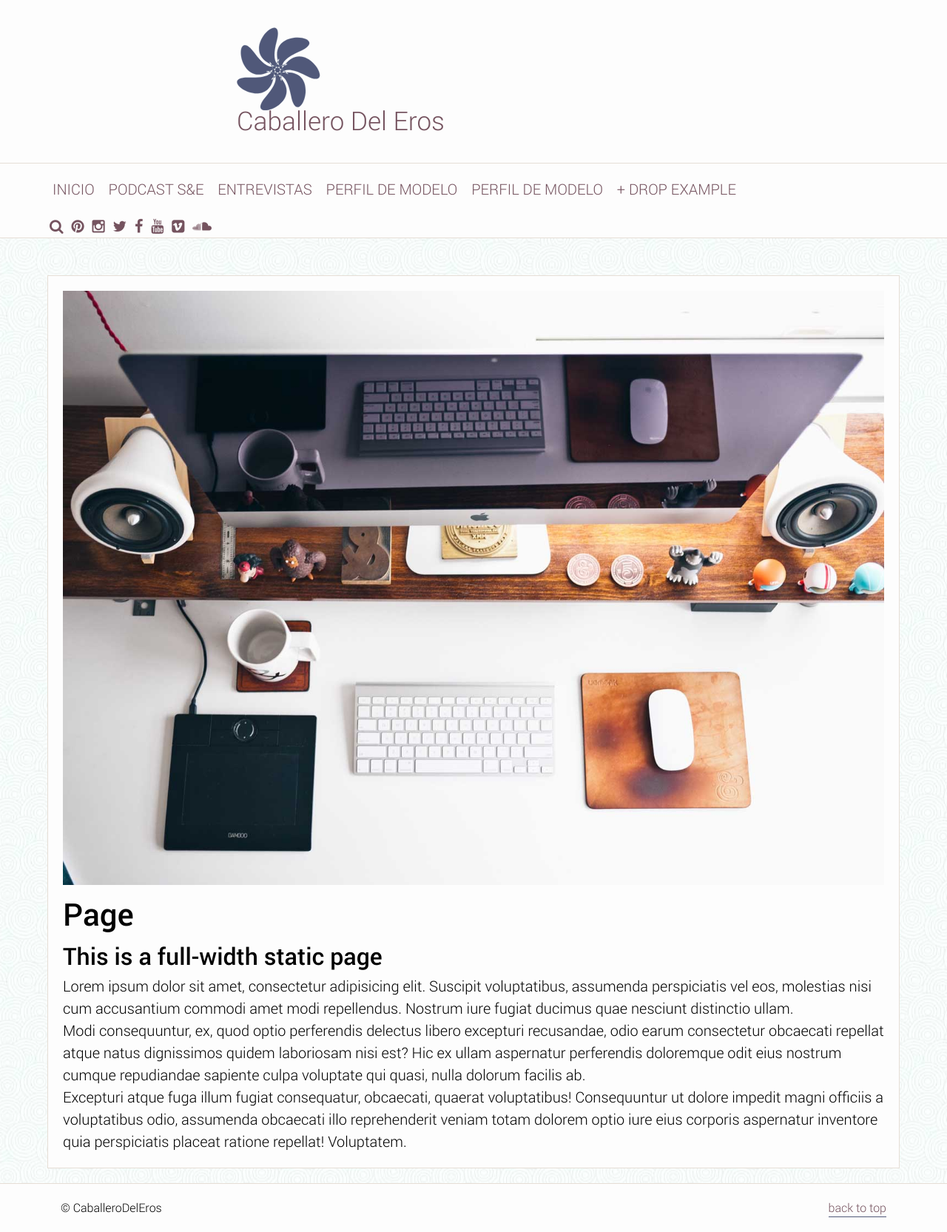
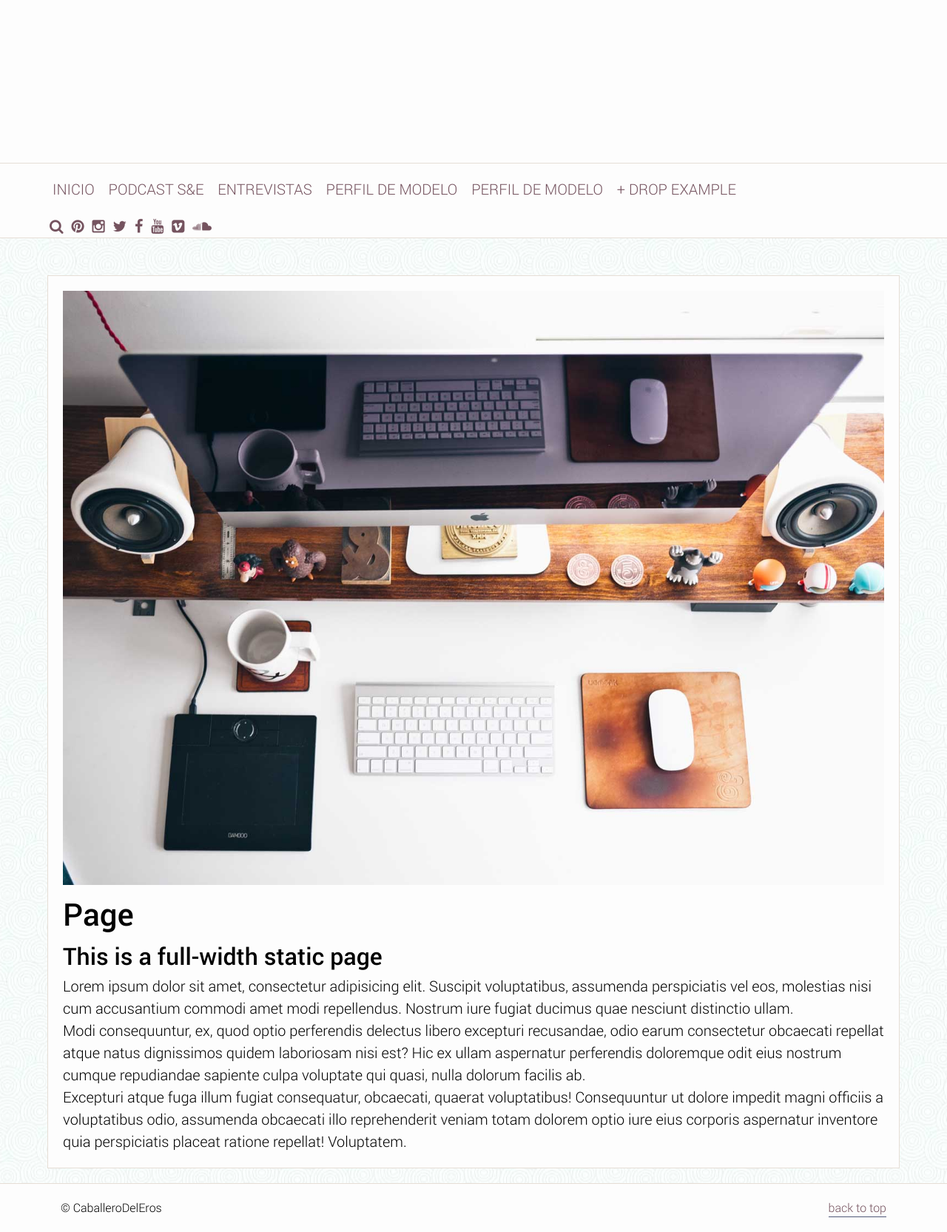
Before and after one commit to Caballerodeleros/-Caballerodeleros.github.io, a Jekyll site: the page built from page-full/index.md, in a window 1280 px wide. Shown: the whole page at 74% size. Built offline with Jekyll 4.4.1, drawn with Linux system fonts in a browser that asks for light colours.

Commit message:
Update full.html

```diff
--- a/_includes/full.html
+++ b/_includes/full.html
@@ -1,6 +1,6 @@
 <svg xmlns:dc="http://purl.org/dc/elements/1.1/" xmlns:cc="http://creativecommons.org/ns#" xmlns:rdf="http://www.w3.org/1999/02/22-rdf-syntax-ns#" xmlns:svg="http://www.w3.org/2000/svg" xmlns="http://www.w3.org/2000/svg" version="1.1" viewBox="0 0 127.27984 28.97019" class="ts_full">
   <g transform="translate(-292.0152,-375.88218)">
-    <path class="icon" d="m 297.74177,394.32464 c -6.43839,7.45302 10.47423,2.57234 4.08373,-4.92179 -8.45201,-9.91167 4.56001,0.30634 -8.45598,-0.20531 -9.84128,-0.38685 4.51944,9.79291 6.39417,0.12411 2.47952,-12.78788 2.60362,3.75616 -5.11169,-6.73916 -5.83349,-7.93542 -4.83859,9.63922 3.88967,5.07655 11.54391,-6.03455 -1.31336,4.37751 2.08179,-8.19829 2.56705,-9.50845 -10.55305,2.227 -1.54383,6.20624 11.91551,5.26292 -4.24135,1.70251 7.70765,-3.48393 9.03454,-3.92143 -8.32085,-6.8622 -5.8148,2.66251 3.31449,12.5973 -3.97551,-2.25452 7.52949,3.85389 8.69884,4.61851 0.17712,-10.78402 -5.7071,-2.88615 -7.78241,10.44566 -0.71604,-4.51385 1.68147,8.28966 1.81274,9.68062 8.54172,-6.58525 -1.30184,-6.26148 -13.019,0.42823 3.08263,-3.37416 -5.43273,6.48315 z" transform="translate(2.1245714,0.11182024)" />
+    <path class="icon">
     <text x="316.02356" y="396.5386"  class="twister" xml:space="preserve">
         <tspan x="316.02356" y="396.5386"></tspan>
     </text>
```
